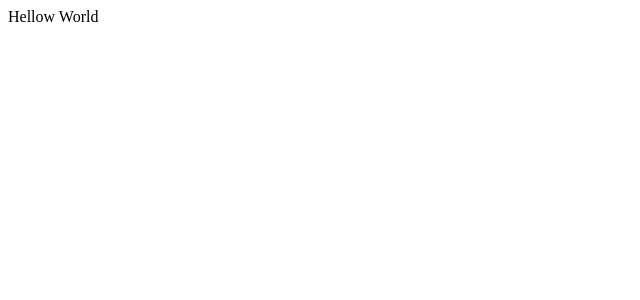
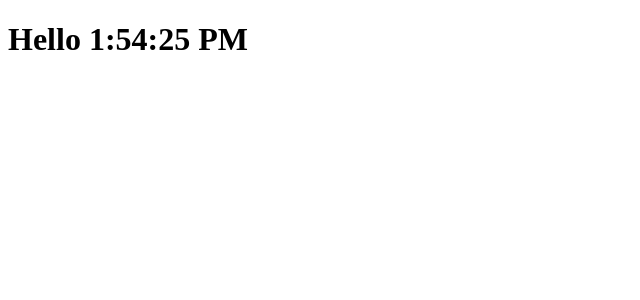
Before and after one commit to Ashik-2000/React, a React (Vite) app in the folder ForTutorial/: page / in a window 1280 px wide. Shown: the top 300 px of the page, without its empty margins (0-640 px from the left). Built offline with nearby package versions, Linux system fonts and the light colour scheme.

Commit message:
components and props

```diff
--- a/ForTutorial/src/App.jsx
+++ b/ForTutorial/src/App.jsx
@@ -1,10 +1,16 @@
-function App() {
+import React from "react";
 
-  return (
-    <>
-      Hellow World
-    </>
-  );
+
+class App extends React.Component{
+  render() {
+    return (
+      <>
+        <h1>
+          <span>Hello {new Date().toLocaleTimeString(this.props.en)}</span>
+        </h1>
+      </>
+    );
+  }
 }
 
 export default App;
--- a/ForTutorial/src/main.jsx
+++ b/ForTutorial/src/main.jsx
@@ -4,6 +4,6 @@ import App from './App.jsx'
 
 createRoot(document.getElementById('root')).render(
   <StrictMode>
-    <App />
+    <App bn='bn-BD' en='en-US'/>
   </StrictMode>,
 )
```
